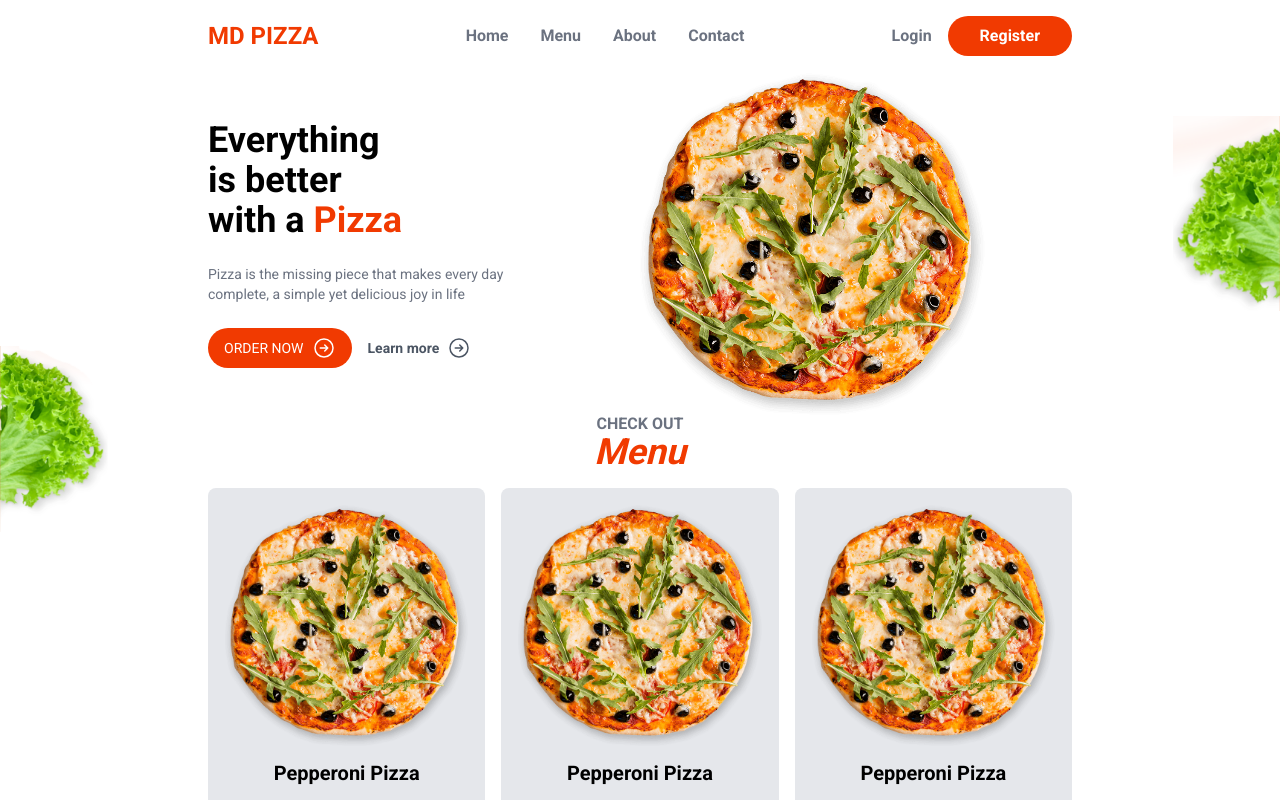
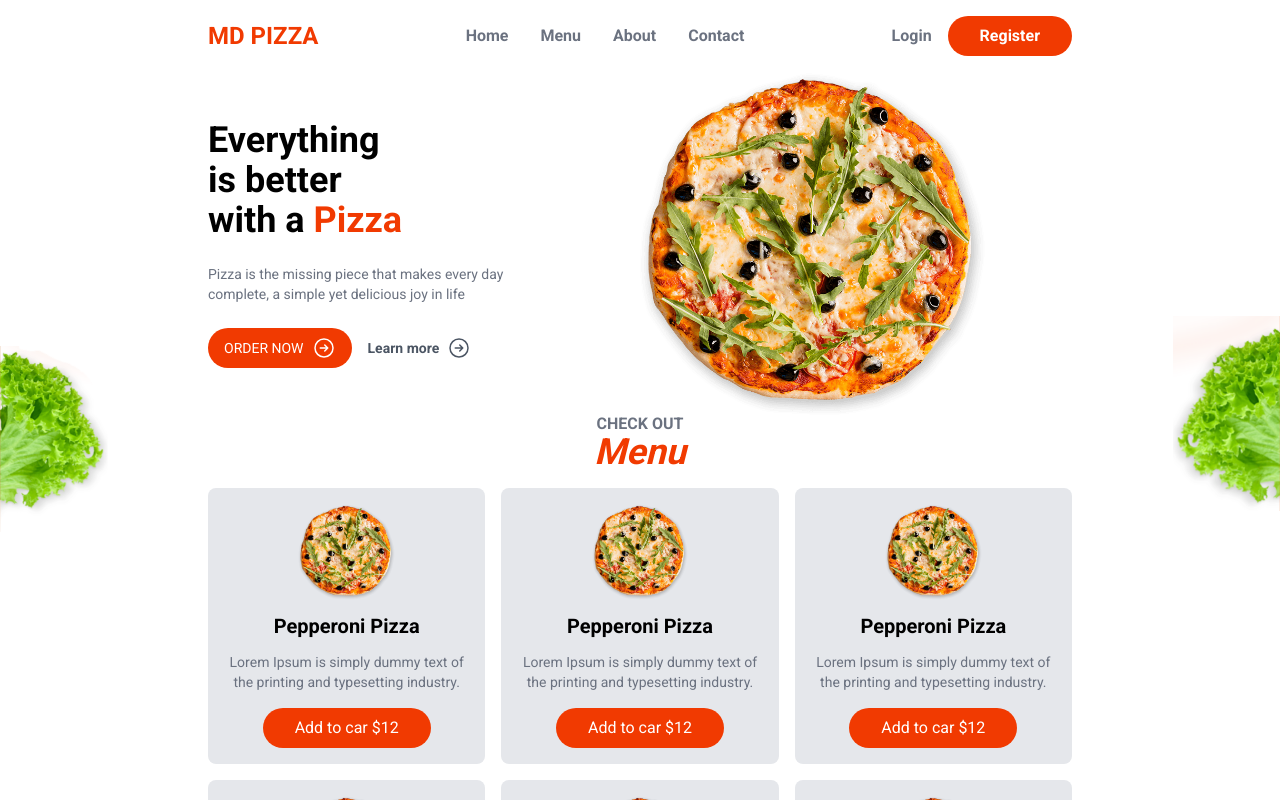
Before and after one commit to montsegv-2/food-ordering-app, a Next.js app: page / in a window 1280 px wide. Shown: the top 800 px of the page. Built offline with nearby package versions, Linux system fonts and the light colour scheme.

Commit message:
Fix cards in the body page

```diff
--- a/src/components/layout/HomeMenu.js
+++ b/src/components/layout/HomeMenu.js
@@ -5,10 +5,10 @@ export default function HomeMenu() {
   return (
     <section className="">
       <div className="absolute left-0 right-0 w-full justify-start">
-        <div className="absolute left-0 -top-[70px] text-left">
+        <div className="absolute left-0 -top-[70px] text-left -z-10">
           <Image src={"/sallad1.png"} width={109} height={189} alt={"sallad"} />
         </div>
-        <div className="absolute -top-[300px] right-0 -z-10">
+        <div className="absolute right-0 -top-[100px] text-right -z-10">
           <Image src={"/sallad2.png"} width={107} height={195} alt={"sallad"} />
         </div>
       </div>
--- a/src/components/menu/MenuItem.js
+++ b/src/components/menu/MenuItem.js
@@ -1,7 +1,13 @@
 export default function MenuItem() {
   return (
-    <div className="bg-gray-200 p-4 rounded-lg text-center hover:bg-white transition-all">
-      <img src="/pizza.png" alt="pizza" />
+    <div className="bg-gray-200 p-4 rounded-lg text-center hover:bg-white hover:shadow-md hover:shadow-black/25 transition-all">
+      <div className="text-center">
+        <img
+          src="/pizza.png"
+          className="max-h-auto max-h-24 block mx-auto"
+          alt="pizza"
+        />
+      </div>
       <h4 className="font-semibold text-xl my-3">Pepperoni Pizza</h4>
       <p className="text-gray-500 text-sm">
         Lorem Ipsum is simply dummy text of the printing and typesetting
```
